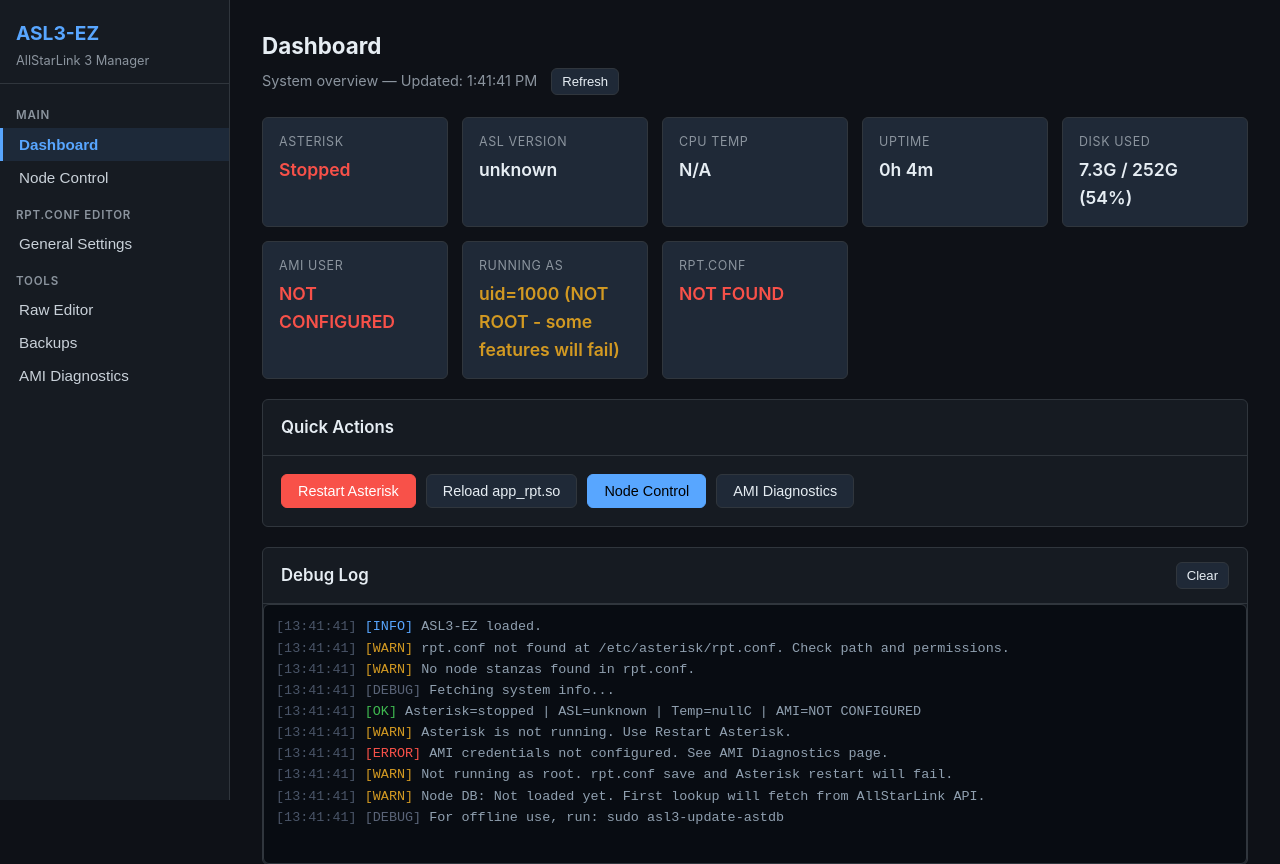
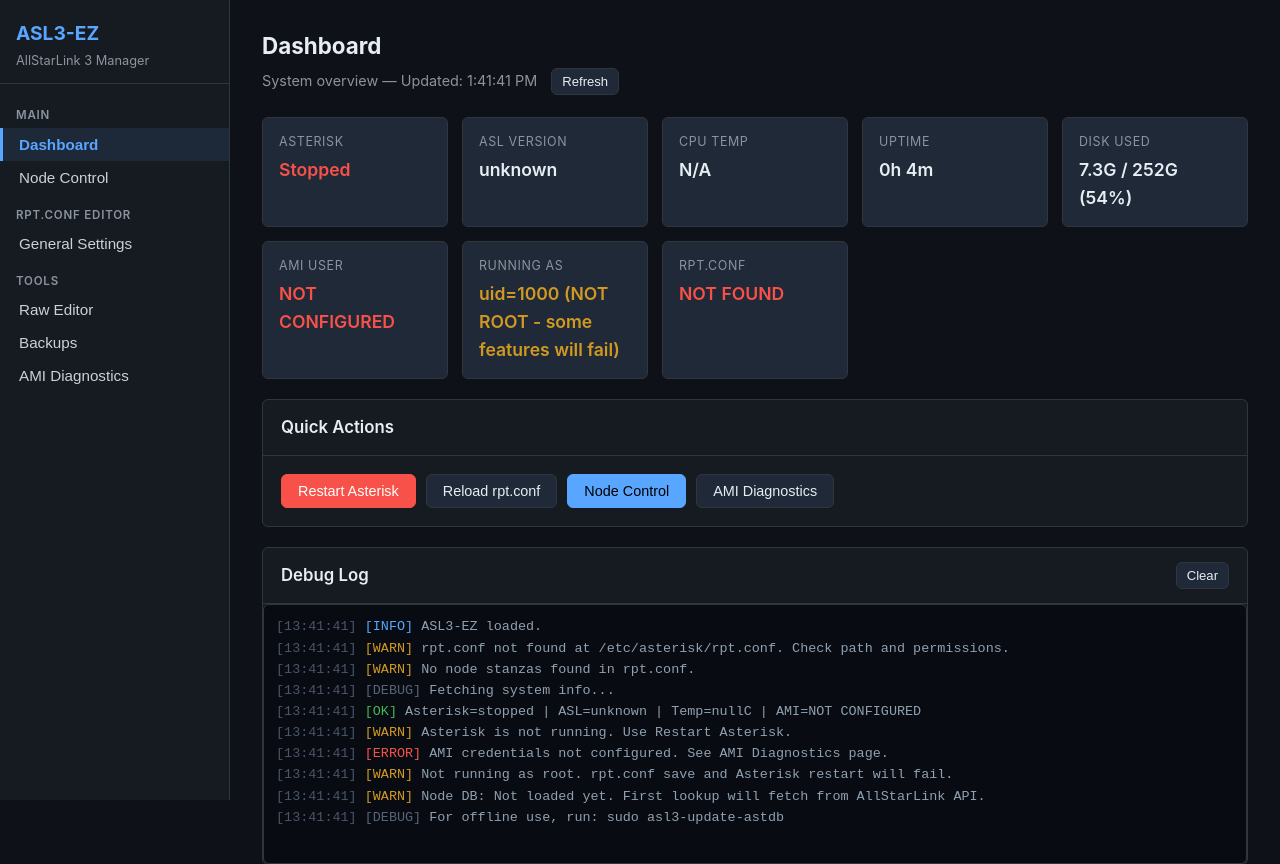
Before and after one commit to GooseThings/ASL3-EZ, a Flask app: page / in a window 1280 px wide. Shown: the top 864 px of the page. Run offline with Flask 3, Linux system fonts and the light colour scheme.

Commit message:
Update index.html

```diff
--- a/templates/index.html
+++ b/templates/index.html
@@ -265,7 +265,7 @@ pre.codeblock { background: var(--bg3); padding: 12px; border-radius: 4px; font-
       <div class="card-body">
         <div class="btn-row">
           <button class="btn btn-danger" onclick="doRestart()">Restart Asterisk</button>
-          <button class="btn" onclick="doReload()">Reload app_rpt.so</button>
+          <button class="btn" onclick="doReload()">Reload rpt.conf</button>
           <button class="btn btn-primary" onclick="showPage('node-control')">Node Control</button>
           <button class="btn" onclick="showPage('ami-diag')">AMI Diagnostics</button>
         </div>
@@ -661,7 +661,7 @@ async function doRestart() {
 }
 
 async function doReload() {
-  log('Reloading app_rpt.so...', 'INFO');
+  log('Reloading rpt.conf (rpt reload)...', 'INFO');
   var r = await api('/api/reload', {method: 'POST'});
   if (r.ok) log('Reload: ' + (r.data.output || 'sent'), 'OK');
   else      log('Reload failed: ' + (r.data.error || r.status), 'ERROR');
```
